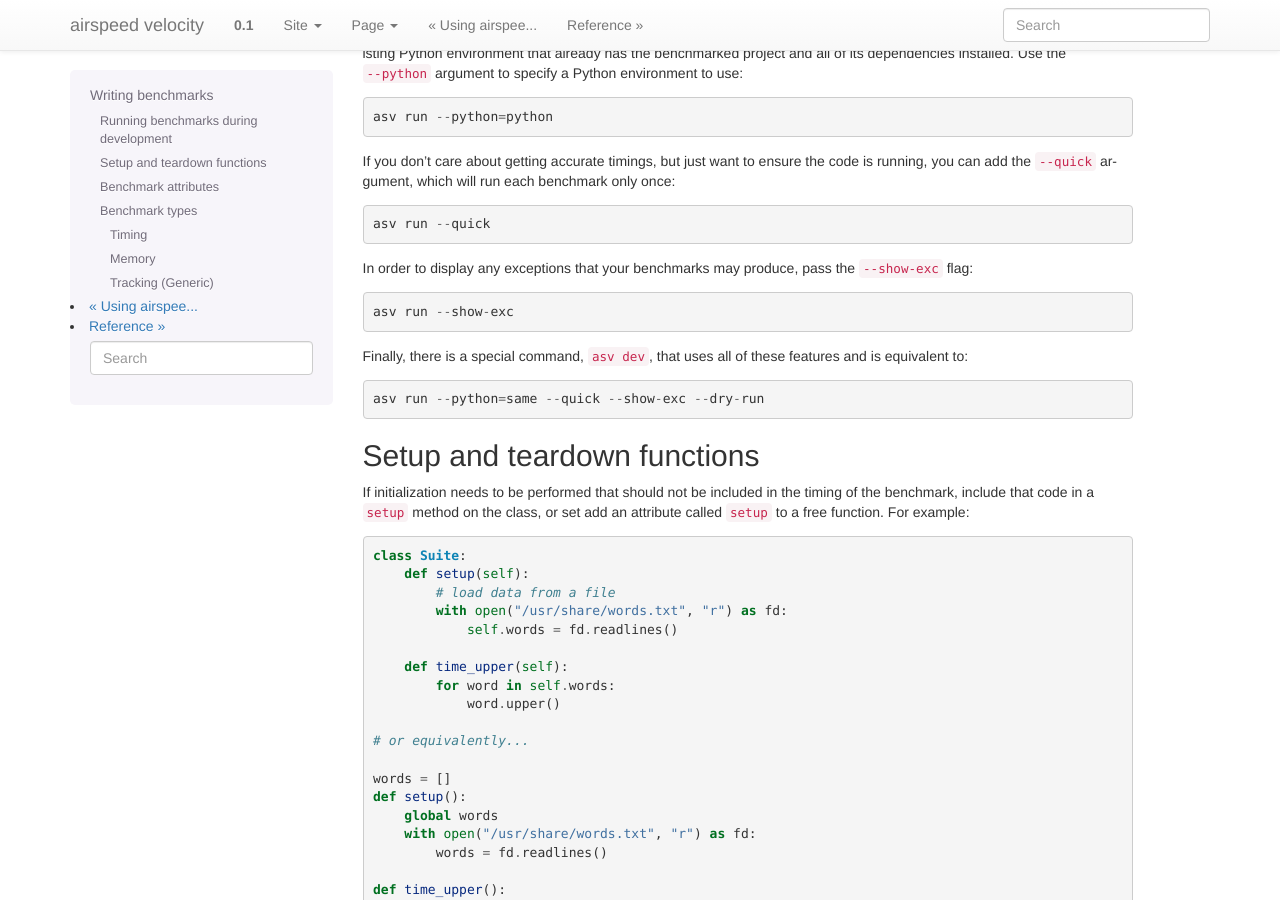
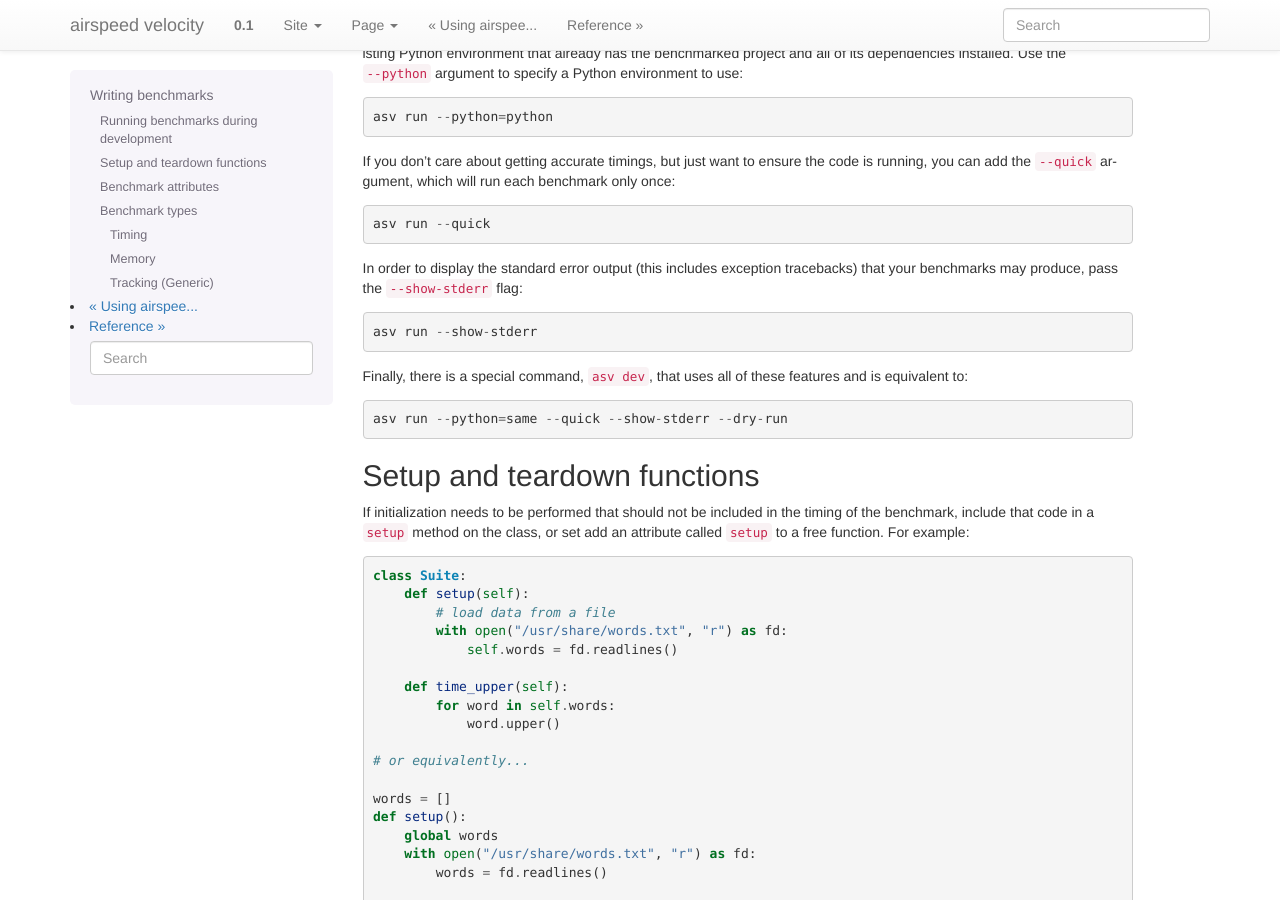
Before and after one commit to airspeed-velocity/asv, a Sphinx documentation site: the page built from docs/source/writing_benchmarks.rst, in a window 1280 px wide and 900 px high, scrolled down 692 px. Built offline with Sphinx 7.4.7, drawn with Linux system fonts in a browser that asks for light colours.

Commit message:
Fix docs for changed argument --show-exc to --show-stderr

```diff
--- a/docs/source/writing_benchmarks.rst
+++ b/docs/source/writing_benchmarks.rst
@@ -54,15 +54,15 @@ which will run each benchmark only once::
 
        asv run --quick
 
-In order to display any exceptions that your benchmarks may produce,
-pass the ``--show-exc`` flag::
+In order to display the standard error output (this includes exception tracebacks)
+that your benchmarks may produce, pass the ``--show-stderr`` flag::
 
-       asv run --show-exc
+       asv run --show-stderr
 
 Finally, there is a special command, ``asv dev``, that uses all of
 these features and is equivalent to::
 
-       asv run --python=same --quick --show-exc --dry-run
+       asv run --python=same --quick --show-stderr --dry-run
 
 Setup and teardown functions
 ----------------------------
```
Also changed, not shown: 2 other files.
